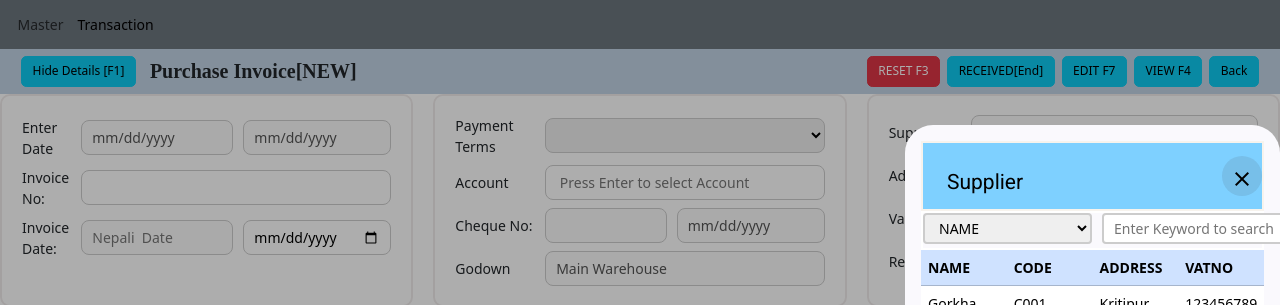
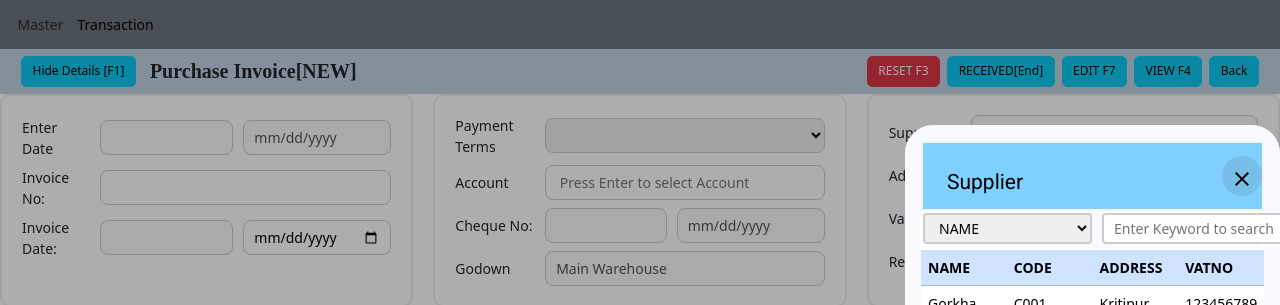
Before and after one commit to manisha-7725/Gorkhanew, an Angular app: page /transaction in a window 1280 px wide. Shown: the top 305 px of the page. Built offline with nearby package versions, Linux system fonts and the light colour scheme.

Commit message:
tranactoin error correction

```diff
--- a/src/app/transaction/transaction.html
+++ b/src/app/transaction/transaction.html
@@ -114,11 +114,13 @@
         <td>Enter Date</td>
         <td>
             <input
-            type="date"
-            [(ngModel)]="mfgDate"
+              id="mfgNepali"
+            type="text"
+             [value]="mfgNepaliDate"
+
             name="mfgDate"
-            [disabled]="true"
-            style="cursor: not-allowed"
+        disabled
+    style="cursor: not-allowed"
           />
         </td>
         <td>
@@ -128,6 +130,7 @@
             name="mfgDate"
             [disabled]="true"
             style="cursor: not-allowed"
+
           />
         </td>
       </tr>
@@ -144,13 +147,11 @@
         <td>
           <input type="text"  name="invoiceDate"
           id="dob"
-           placeholder="Nepali  Date"
+          [value]="mfgNepaliDate"
         disabled
 
+           />
 
-
-           />
-          <!-- [(ngModel)]="invoiceDate" -->
         </td>
         <td>
           <input type="date" [(ngModel)]="invoiceDate" name="invoiceDate"
--- a/src/app/transaction/transaction.ts
+++ b/src/app/transaction/transaction.ts
@@ -189,7 +189,7 @@ ngAfterViewInit() {
       ndpMonth: true,
       ndpYearCount: 10,
       onChange: (nepaliDate: string) => {
-        // Convert Nepali date (BS) -> English date (AD)
+
         const engDate = NepaliFunctions.BS2AD(nepaliDate);
         this.invoiceDate = this.formatDate(engDate);
       }
@@ -201,14 +201,16 @@ ngAfterViewInit() {
   onEnglishDateChange() {
     if (this.invoiceDate) {
       const engDate = new Date(this.invoiceDate);
-      // Convert AD → BS
+
       const nepaliDate = NepaliFunctions.AD2BS({
         year: engDate.getFullYear(),
         month: engDate.getMonth() + 1,
         day: engDate.getDate()
       });
-      // Update Nepali input
-      ($('#dob') as any).val(`${nepaliDate.year}-${nepaliDate.month}-${nepaliDate.day}`);
+
+    const nepaliDateStr = `${nepaliDate.month.toString().padStart(2,'0')}/${nepaliDate.day.toString().padStart(2,'0')}/${nepaliDate.year}`;
+($('#dob') as any).val(nepaliDateStr);
+
     }
   }
 
@@ -225,6 +227,8 @@ ngAfterViewInit() {
     this.router.navigate(['/master']);
   }
 
+
+
   ngOnInit(): void {
     const dialogRef = this.dialog.open(DialogBox, {
       width: '375px',
@@ -232,6 +236,7 @@ ngAfterViewInit() {
       disableClose: true,
       data: this.rows,
     });
+
 
     dialogRef.afterClosed().subscribe((result) => {
       if (result) {
@@ -248,6 +253,12 @@ ngAfterViewInit() {
      this.invoiceDate = this.formatDate(today);
      this.mfgDate = today.toISOString().substring(0, 10);
 
+         const nepaliObj = NepaliFunctions.AD2BS({
+      year: today.getFullYear(),
+      month: today.getMonth() + 1,
+      day: today.getDate()
+    });
+ this.mfgNepaliDate = `${nepaliObj.month.toString().padStart(2,'0')}/${nepaliObj.day.toString().padStart(2,'0')}/${nepaliObj.year}`;
     });
 
     dialogRef.afterClosed().subscribe((result) => {
@@ -281,6 +292,7 @@ ngAfterViewInit() {
   const dd = String(now.getDate()).padStart(2, '0');
   this.today = `${yyyy}-${mm}-${dd}`;
   }
+mfgNepaliDate: string = '';
 
   dialogRows: Row[] = [];
   selectedRow: Row | null = null;
@@ -429,6 +441,10 @@ onMfgDateChange(row: Row) {
     row.expDate = this.calculateExpDate(row.mfgDate);
   }
 }
+
+
+
+
 
 
   @ViewChildren('productNameInput') productNameInputs!: QueryList<ElementRef>;
```
